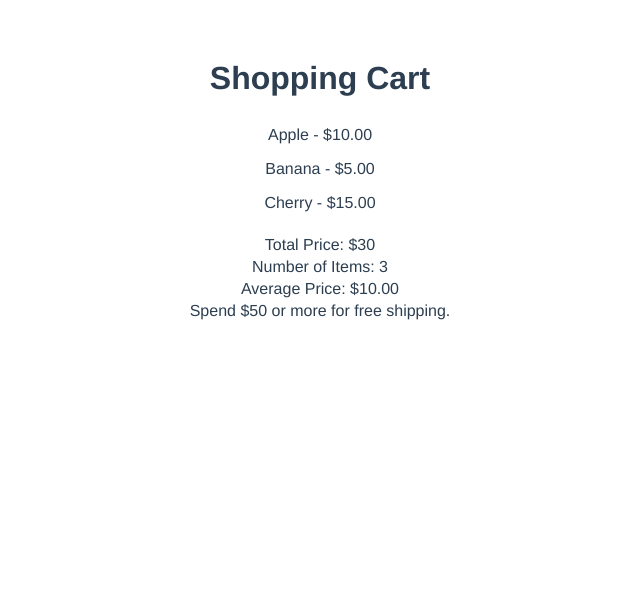
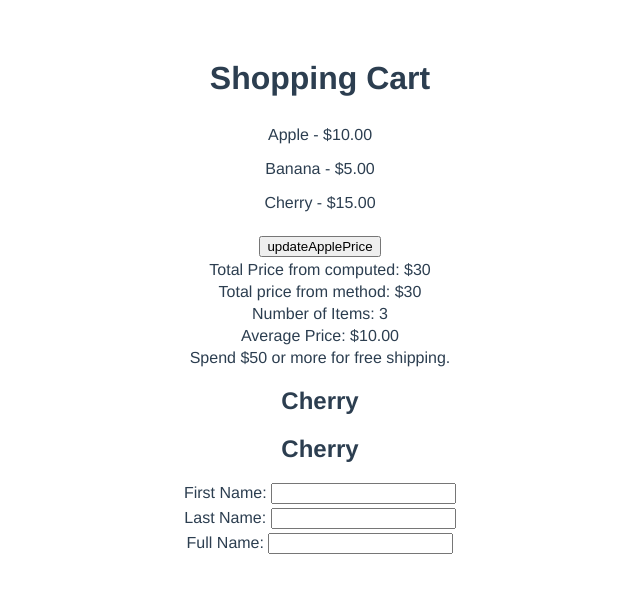
Before and after one commit to shivapabbu1/Vue_tutorial, a Vue app: page / in a window 1280 px wide. Shown: the top 592 px of the page, without its empty margins (320-960 px from the left). Built offline with nearby package versions, Linux system fonts and the light colour scheme.

Commit message:
computed properties

```diff
--- a/src/components/ShoppingCart.vue
+++ b/src/components/ShoppingCart.vue
@@ -8,9 +8,11 @@
         {{ item.name }} - ${{ item.price }}
       </li>
     </ul>
+    <button @click="updateApplePrice()">updateApplePrice</button>
 
     <!-- Display the total price -->
-    <p>Total Price: ${{ totalPrice }}</p>
+    <p>Total Price from computed: ${{ totalPrice }}</p>
+    <p>Total price from method: ${{total()}}</p>
 
     <!-- Display the number of items -->
     <p>Number of Items: {{ numberOfItems }}</p>
@@ -21,7 +23,23 @@
     <!-- Check if eligible for free shipping -->
     <p v-if="isEligibleForFreeShipping">You are eligible for free shipping!</p>
     <p v-else>Spend $50 or more for free shipping.</p>
+
+
+
+    <h2 v-for="item in expesive" :key="item.name">{{item.name}}</h2>
+    <div v-for="item in cartItems" :key="item.id">
+      <h2  v-if="item.price > 10">{{item.name}}</h2>
+
+
+    </div>
+
+       <!-- Input fields to demonstrate getter and setter -->
+    <p>First Name: <input type="text" v-model="firstName" /></p>
+    <p>Last Name: <input type="text" v-model="lastName" /></p>
+    <p>Full Name: <input type="text" v-model="fullName" /></p>
   </div>
+
+
 </template>
 
 <script>
@@ -34,12 +52,31 @@ export default {
         { id: 1, name: 'Apple', price: 10 },
         { id: 2, name: 'Banana', price: 5 },
         { id: 3, name: 'Cherry', price: 15 }
-      ]
+      ],
+       firstName: '',
+      lastName: '',
+      fullname: ''
     };
+  },
+  methods: {
+    total(){
+      console.log("total method");
+            return this.cartItems.reduce((sum, item) => sum + item.price, 0);
+
+    },
+    updateApplePrice() {
+    // Iterate over cartItems to find and update the item
+    this.cartItems.forEach(item => {
+      if (item.name === 'Apple') {
+        item.price =item.price+1; // Update the price
+      }
+    });
+  }
   },
   computed: {
     // Compute the total price of all items in the cart
     totalPrice() {
+      console.log("total method from computed proprerties");
       return this.cartItems.reduce((sum, item) => sum + item.price, 0);
     },
 
@@ -57,15 +94,28 @@ export default {
     averagePricePerItem() {
       return this.numberOfItems > 0 ? this.totalPrice / this.numberOfItems : 0;
     },
-
+    expesive(){
+return this.cartItems.filter( item =>item.price >10);
+    },
     // Format cart items with price formatting
     formattedCartItems() {
       return this.cartItems.map(item => ({
         ...item,
         price: item.price.toFixed(2) // Format price to two decimal places
       }));
+    },
+    fullName: {
+      get() {
+        return `${this.firstName} ${this.lastName}`;
+      },
+      set(value) {
+        const names = value.split(' ');
+        this.firstName = names[0] || '';
+        this.lastName = names[1] || '';
+      }
     }
   }
+
 };
 </script>
 
```
